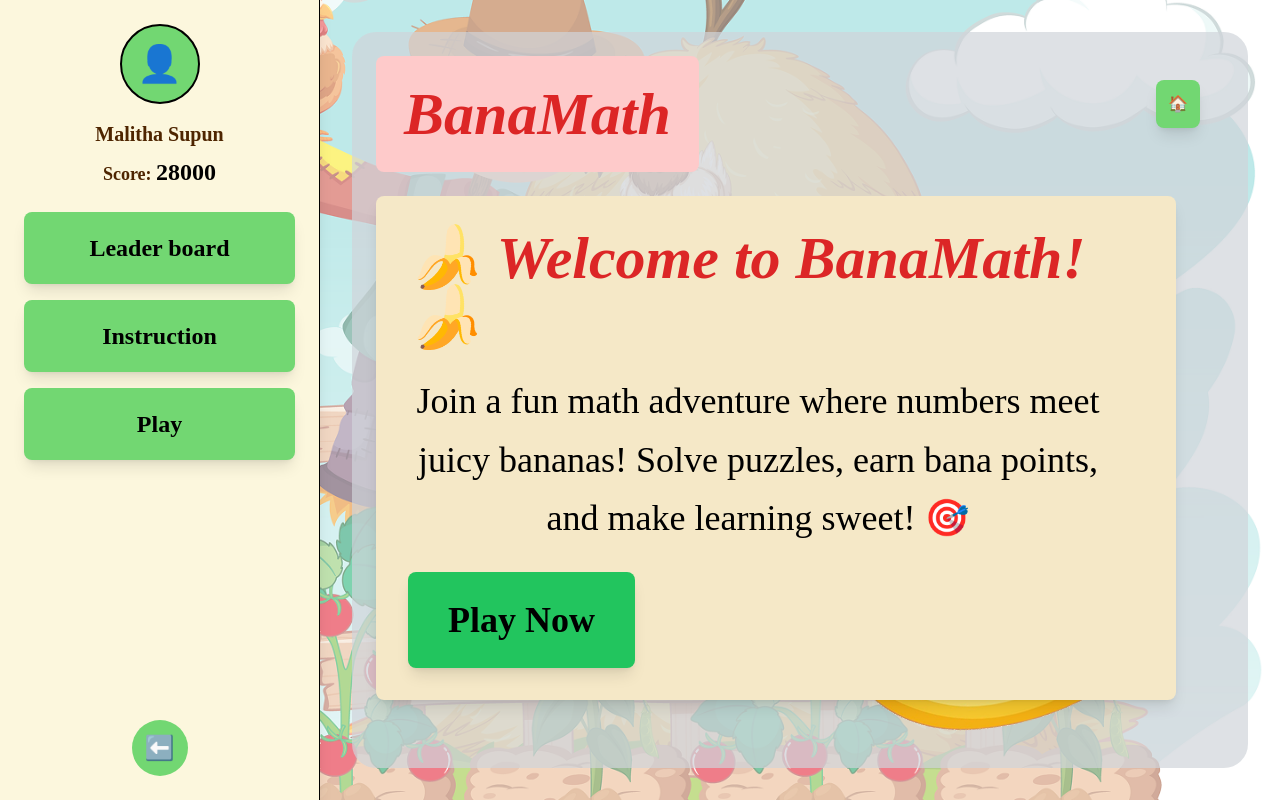
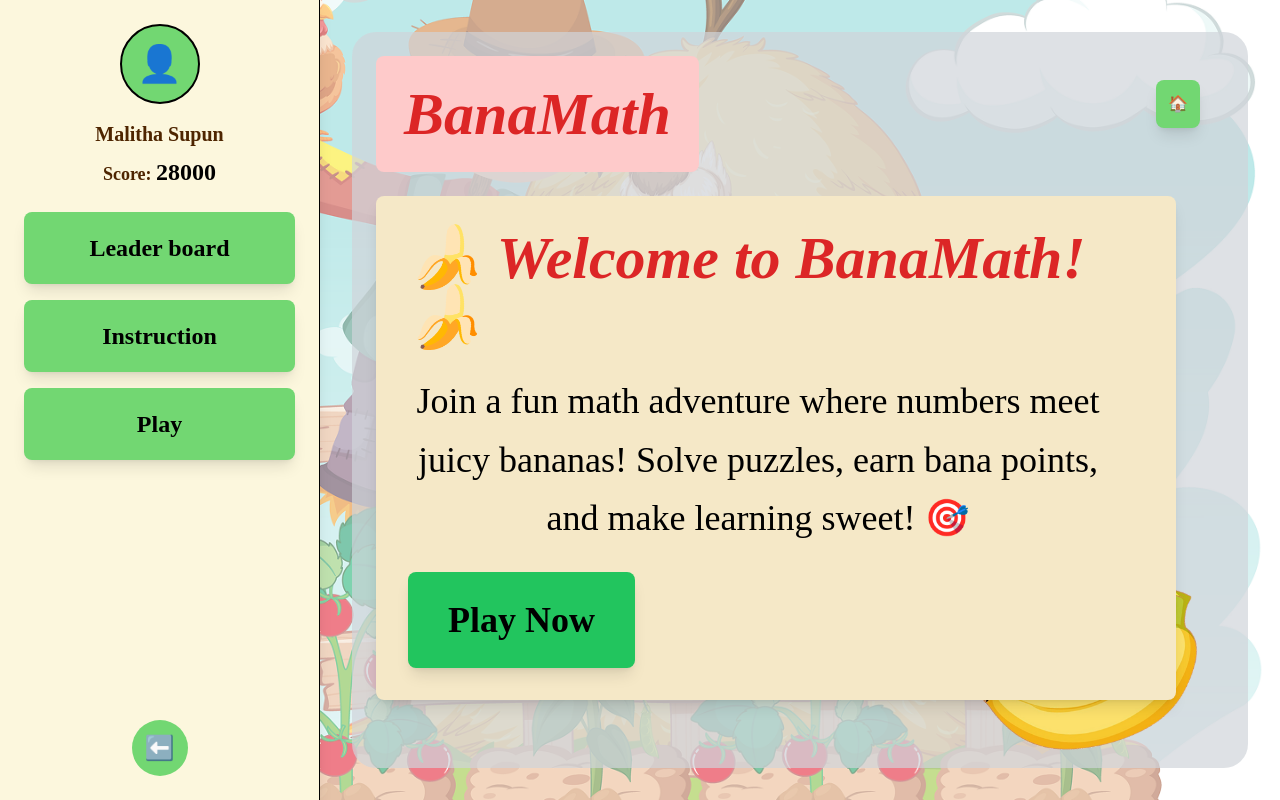
Before and after one commit to MalithaSupun/Banana-Game, a React (Vite) app: page /mainmenu in a window 1280 px wide. Built offline with nearby package versions, Linux system fonts and the light colour scheme.

Commit message:
adjust image positioning and size on WelcomePage for better layout

```diff
--- a/src/pages/WelcomePage.jsx
+++ b/src/pages/WelcomePage.jsx
@@ -35,7 +35,7 @@ function WelcomePage() {
       <img
         src={BottomRightImage}
         alt="Decorative"
-        className="absolute bottom-4 right-2 max-w-xl max-h-xl object-contain"
+        className="absolute bottom-4 right-4 max-w-96 max-h-96 object-contain"
       />
     </div>
   );
```
